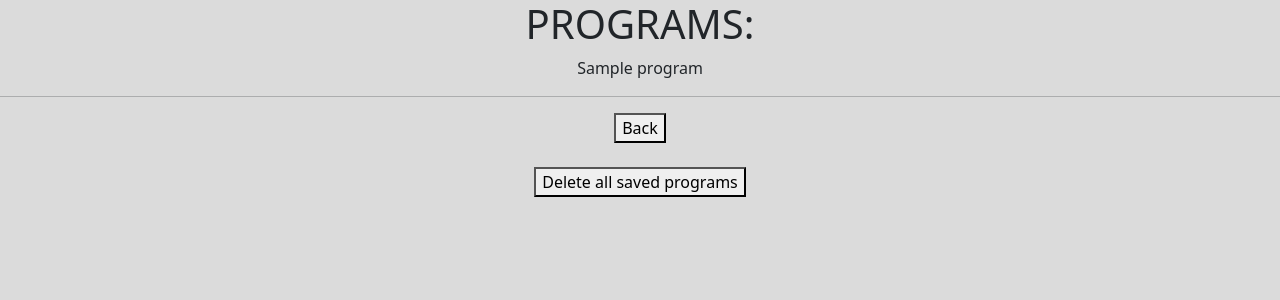
After one commit to renoox42/Brainfuck_Interpreter, a Flask app: template brainfuck_interpreter/templates/saved_programs.html in a window 1280 px wide. The commit adds this page. Shown: the top 300 px of the page. Run offline with Flask 3, Linux system fonts and the light colour scheme; the template is opened without the code that fills it: most values are stand-ins (such as "Sample title", 1, 10 or a date in 2020).

Commit message:
Added feature for viewing saved programs.

```diff
--- a/brainfuck_interpreter/app.py
+++ b/brainfuck_interpreter/app.py
@@ -12,12 +12,15 @@ def home():
 
 
 # TODO: FIX REST OF STRING NOT SHOWING
-# Called when "Execute program" button is pressed.
+# Called when any button is pressed.
 @app.route('/execute_request', methods=["POST"])
 def execute_request():
     # Button for saving was pressed
     if request.form["buttons"] == "save":
         return save_program()
+    # Button for viewing saved programs was pressed
+    if request.form["buttons"] == "view":
+        return view_programs()
 
     # Button for executing was pressed
     user_input = request.form["user_input"]
@@ -50,7 +53,7 @@ def execute_request():
                            user_input=user_input, program_input=request.form["program_input"],
                            output_color=color)
 
-
+# Saves entered program to the database
 def save_program():
     name = request.form["username"].strip()
     user_input = request.form["user_input"]
@@ -78,6 +81,7 @@ def save_program():
     cursor.execute("INSERT INTO programs (username, program) VALUES (?, ?)",
                    (name, edited_input))
     connection.commit()
+    connection.close()
 
     return render_template("home.html", output=f"> Saved program. <",
                            max_instructions=request.form["max_instructions"],
@@ -85,6 +89,25 @@ def save_program():
                            output_color="black")
 
 
+def view_programs():
+    name = request.form["username"].strip()
+    user_input = request.form["user_input"]
+
+    connection = sqlite3.connect("database.db")
+    cursor = connection.cursor()
+    cursor.row_factory = sqlite3.Row
+    programs = cursor.execute("SELECT * FROM programs WHERE username=?", (name,)).fetchall()
+
+    if len(programs) == 0:
+        return render_template("home.html", output=f"> No data for given username. <",
+                               max_instructions=request.form["max_instructions"],
+                               user_input=user_input, program_input=request.form["program_input"],
+                               output_color="#990000")
+
+    return render_template("saved_programs.html", programs=programs)
+
+
+# Checks if entered program contains only "brainfuck-valid" characters
 def valid_chars(program: str):
     for i in range(0, len(program)):
         c = program[i]
--- a/brainfuck_interpreter/templates/home.html
+++ b/brainfuck_interpreter/templates/home.html
@@ -25,6 +25,7 @@
         <hr>
         <input type="text" name="username"  placeholder="Enter username">
         <button name="buttons" value="save">Save Program</button>
+        <button name="buttons" value="view">View Saved Programs</button>
     </form>
 </body>
 </html>
--- /dev/null
+++ b/brainfuck_interpreter/templates/saved_programs.html
@@ -0,0 +1,22 @@
+<!DOCTYPE html>
+<html lang="en">
+<head>
+    <meta charset="UTF-8">
+    <link href="https://cdn.jsdelivr.net/npm/bootstrap@5.3.3/dist/css/bootstrap.min.css" rel="stylesheet" integrity="sha384-QWTKZyjpPEjISv5WaRU9OFeRpok6YctnYmDr5pNlyT2bRjXh0JMhjY6hW+ALEwIH" crossorigin="anonymous">
+    <title>Title</title>
+</head>
+<body style="background-color:#dbdbdb">
+    <h1 class="text-center">PROGRAMS:</h1>
+    {% for p in programs %}
+        <p class="text-center">{{ p["program"] }}</p>
+        <hr>
+    {% endfor %}
+    <div class="text-center">
+        <button onclick="history.back()">Back</button>
+    </div>
+    <br>
+    <form action="/delete_history" class="text-center" method="POST">
+        <button>Delete all saved programs</button>
+    </form>
+</body>
+</html>
```
Also changed, not shown: brainfuck_interpreter/database.db.
